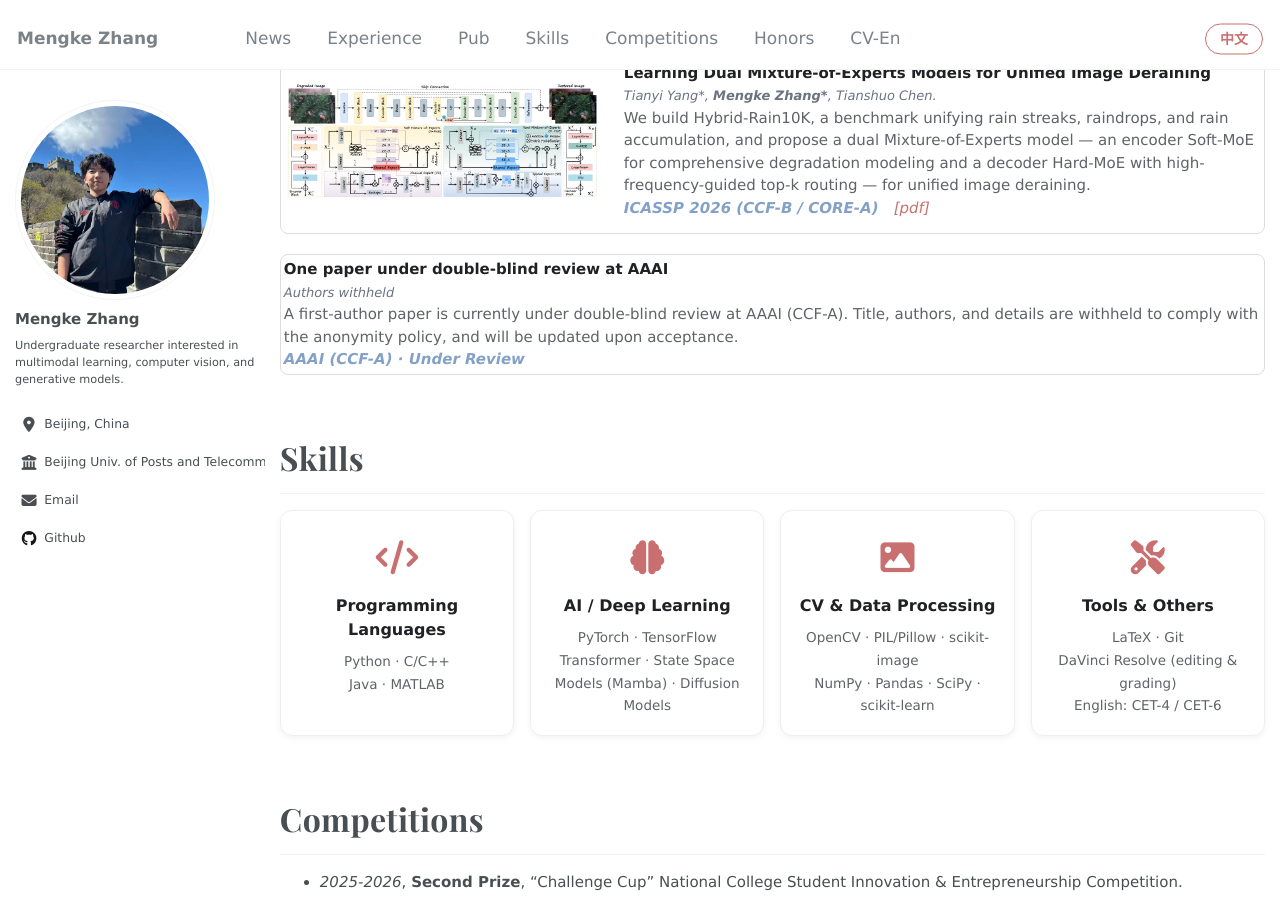
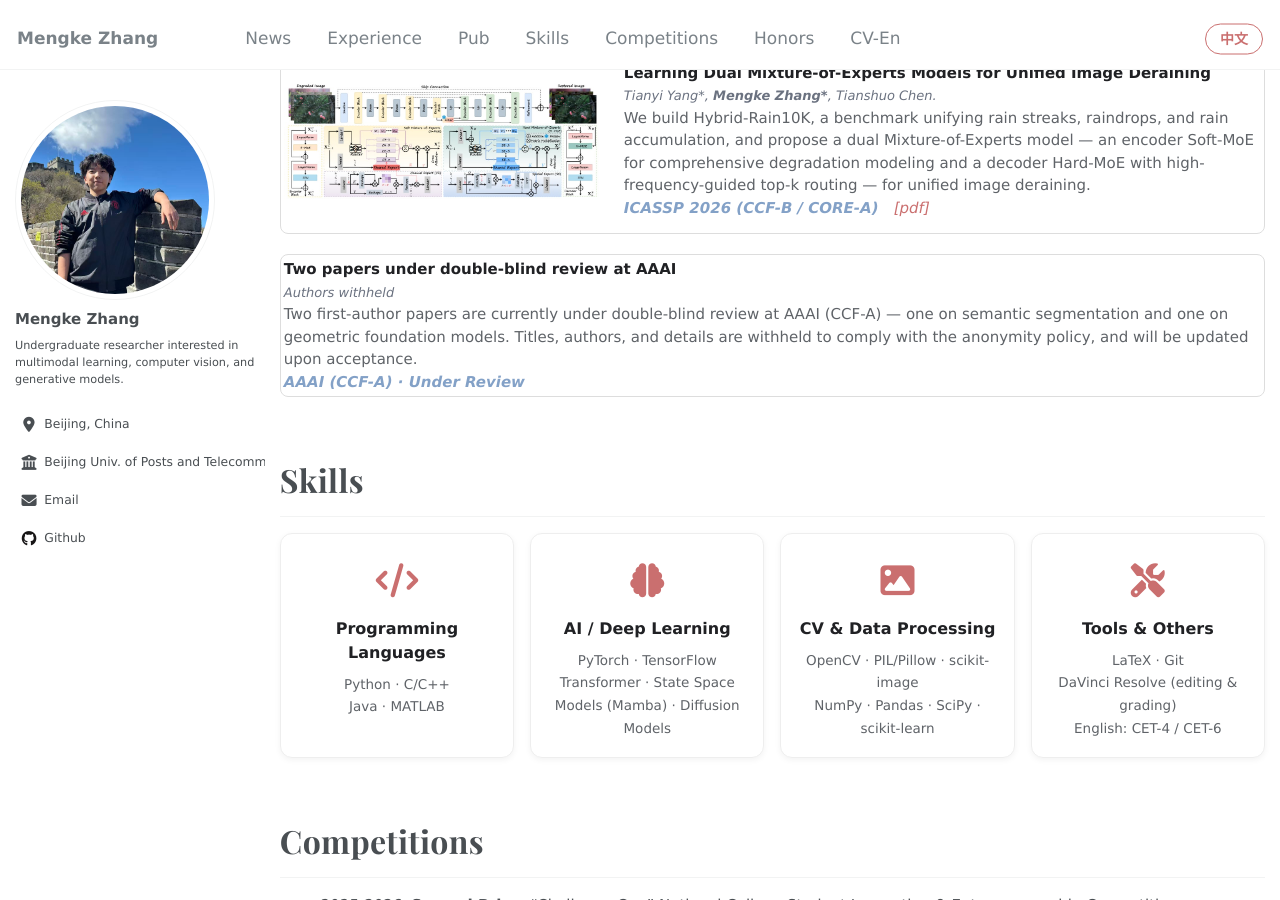
Before and after one commit to zmkshakespar/zmkshakespar.github.io, a Jekyll site: the page built from _pages/about.md, in a window 1280 px wide and 900 px high, scrolled down 2683 px. Built offline with Jekyll 4.4.1, drawn with Linux system fonts in a browser that asks for light colours; some web fonts are replaced; our own code applies the rules of GitHub Pages for plain Markdown files; some of the changed text lies outside the part shown.

Commit message:
Update AAAI under-review to two papers (semantic segmentation, geometric foundation models)
Co-authored-by: Cursor <cursoragent@cursor.com>

```diff
--- a/_pages/about.md
+++ b/_pages/about.md
@@ -22,7 +22,7 @@ News
 
 <li><span class="news-date"><em>2026.06</em></span> 🎉 Joined the <a href="https://meweb.hku.hk/zljiang/">MIRoC Lab</a> at HKU as a research intern, working on 3D reconstruction from ultrasound images.</li>
 
-<li><span class="news-date"><em>2026.04</em></span> 📄 <b>OpenDepth</b> submitted to <b>ACM MM 2026</b> (CCF-A); another first-author paper is under double-blind review at <b>AAAI</b> (CCF-A).</li>
+<li><span class="news-date"><em>2026.04</em></span> 📄 <b>OpenDepth</b> submitted to <b>ACM MM 2026</b> (CCF-A); two more first-author papers are under double-blind review at <b>AAAI</b> (CCF-A).</li>
 
 <li><span class="news-date"><em>2026.03</em></span> 🎉 Two papers (<b>ACR-Net</b> & <b>Phoneme-Aware Mamba Watermark</b>) accepted to <b>Interspeech 2026</b>.</li>
 
@@ -196,9 +196,9 @@ Publications
 
 <div class="publication-card" data-category="all">
   <div>
-    <strong>One paper under double-blind review at AAAI</strong><br>
+    <strong>Two papers under double-blind review at AAAI</strong><br>
     <i style="font-size: 13px;">Authors withheld</i><br>
-    A first-author paper is currently under double-blind review at AAAI (CCF-A). Title, authors, and details are withheld to comply with the anonymity policy, and will be updated upon acceptance.
+    Two first-author papers are currently under double-blind review at AAAI (CCF-A) — one on semantic segmentation and one on geometric foundation models. Titles, authors, and details are withheld to comply with the anonymity policy, and will be updated upon acceptance.
     <br>
     <b><i style="color:#83a1c7;">AAAI (CCF-A) · Under Review &nbsp;</i></b>
   </div>
@@ -238,7 +238,7 @@ Publications
     </li>
     <li>
       <span class="pub-list-badge">AAAI</span>
-      <span class="pub-list-title">One paper under double-blind review (details withheld for anonymity)</span><br>
+      <span class="pub-list-title">Two papers under double-blind review — semantic segmentation & geometric foundation models (details withheld for anonymity)</span><br>
       <span class="pub-list-authors">Authors withheld</span>
       <span class="pub-list-note">CCF-A · Under Review.</span>
     </li>
```
Also changed, not shown: _pages/about_zh.md (+4 -4 lines).
